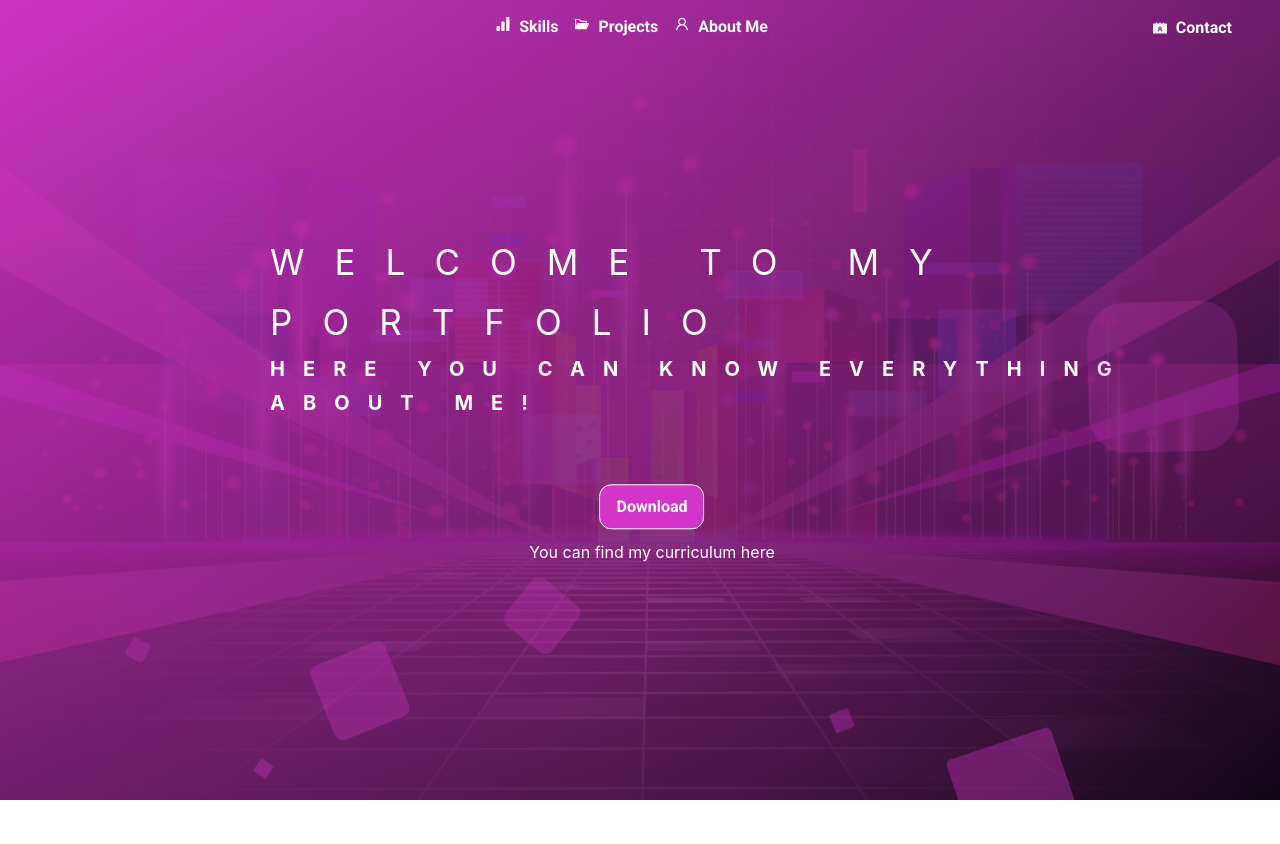
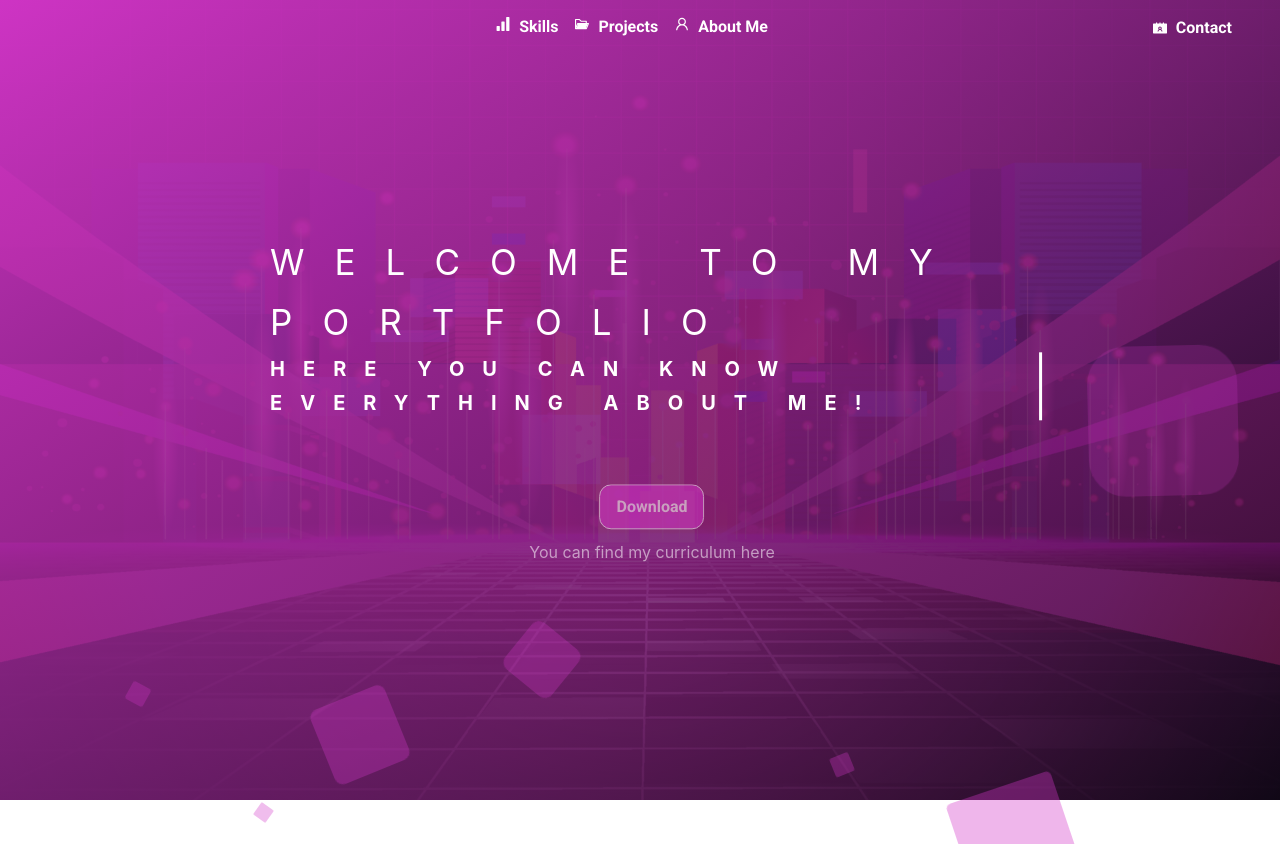
Before and after one commit to igorvargasp/portfolio, a React (Create React App) app: page / in a window 1280 px wide. Built offline with nearby package versions, Linux system fonts and the light colour scheme.

Commit message:
Header finished

```diff
--- a/src/components/Header/Header.tsx
+++ b/src/components/Header/Header.tsx
@@ -11,7 +11,7 @@ const Header: React.FC = () => {
           <ul className="nav-ul">
             {itemsHeader.map(({ label, icon }) => {
               return (
-                <li className="items-label">
+                <li className="items-label" key={Math.random()}>
                   <div className="icon-items">{icon}</div>
                   <span>{label}</span>
                 </li>
@@ -25,19 +25,6 @@ const Header: React.FC = () => {
             <AiFillContacts size="2vh" color="white" />
           </div>
           <span>Contact</span>
-        </div>
-      </div>
-
-      <div className="text-box">
-        <h1 className="heading-primary">
-          <span className="heading-primary-main">Welcome To My Portfolio</span>
-          <span className="heading-primary-sub">
-            Here you can know everything about me!
-          </span>
-        </h1>
-        <div className="text-box-footer">
-          <span className="btn-text-box">Download</span>
-          <span className="c-label">You can find my curriculum here</span>
         </div>
       </div>
       <div className="area">
@@ -54,6 +41,26 @@ const Header: React.FC = () => {
           <li></li>
         </ul>
       </div>
+
+      <div className="text-box">
+        <h1 className="heading-primary">
+          <span className="heading-primary-main">Welcome To My Portfolio</span>
+          <span className="heading-primary-sub ">
+            Here you can know everything about me!
+          </span>
+        </h1>
+        <div className="text-box-footer">
+          <span
+            className="btn-text-box"
+            onClick={() => {
+              console.log("ola");
+            }}
+          >
+            Download
+          </span>
+          <span className="c-label">You can find my curriculum here</span>
+        </div>
+      </div>
     </div>
   );
 };
--- a/src/components/Header/header.css
+++ b/src/components/Header/header.css
@@ -100,6 +100,31 @@
   font-size: 20px;
   font-weight: 700;
   letter-spacing: 18px;
+  border-right: 0.15em solid white;
+  animation: typing 2.5s steps(50, end) forwards;
+  overflow: hidden;
+}
+@keyframes typing {
+  0% {
+    width: 0;
+    white-space: nowrap;
+  }
+  20% {
+    width: 20%;
+    white-space: nowrap;
+  }
+  80% {
+    width: 80%;
+    white-space: nowrap;
+  }
+  99% {
+    white-space: nowrap;
+  }
+
+  100% {
+    width: 89%;
+    white-space: normal;
+  }
 }
 
 .text-box-footer {
@@ -109,6 +134,7 @@
   padding-top: 4rem;
   align-items: center;
   padding-right: 6.5rem;
+  cursor: pointer;
 }
 
 .btn-text-box {
@@ -121,23 +147,39 @@
   font-size: 16px;
   border: 1px solid white;
   cursor: pointer;
+  animation: showUp 10s linear both;
+}
+
+@keyframes showUp {
+  from {
+    opacity: 0;
+  }
+  to {
+    visibility: visible;
+    opacity: 1;
+    cursor: pointer;
+    pointer-events: auto;
+  }
 }
 
 .c-label {
   color: white;
   padding-top: 10px;
+  animation: showUp 10s linear both;
 }
 .btn-text-box:hover {
   background-color: rgb(146, 11, 137);
+  cursor: poiter;
+  pointer-events: auto;
 }
 
 .area {
   width: 100%;
-  height: 100vh;
+  height: 40vh;
 }
 
 .circles {
-  position: absolute;
+  position: relative;
   top: 0;
   left: 0;
   width: 100%;
```
